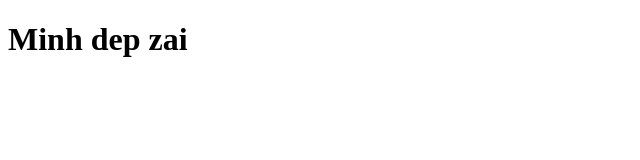
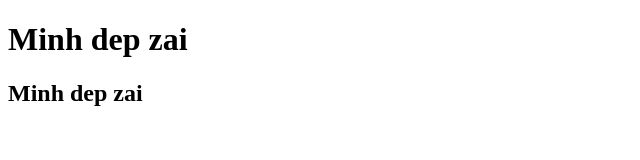
Before and after one commit to Duc-Minhh/duan2, a plain HTML site: page index.html in a window 1280 px wide. Shown: the whole page, without its empty margins (0-640 px from the left). Drawn offline with Linux system fonts and the light colour scheme.

Commit message:
sua lan 4

```diff
--- a/index.html
+++ b/index.html
@@ -7,5 +7,6 @@
   </head>
   <body>
     <h1>Minh dep zai</h1>
+    <h2>Minh dep zai</h2>
   </body>
 </html>
```
